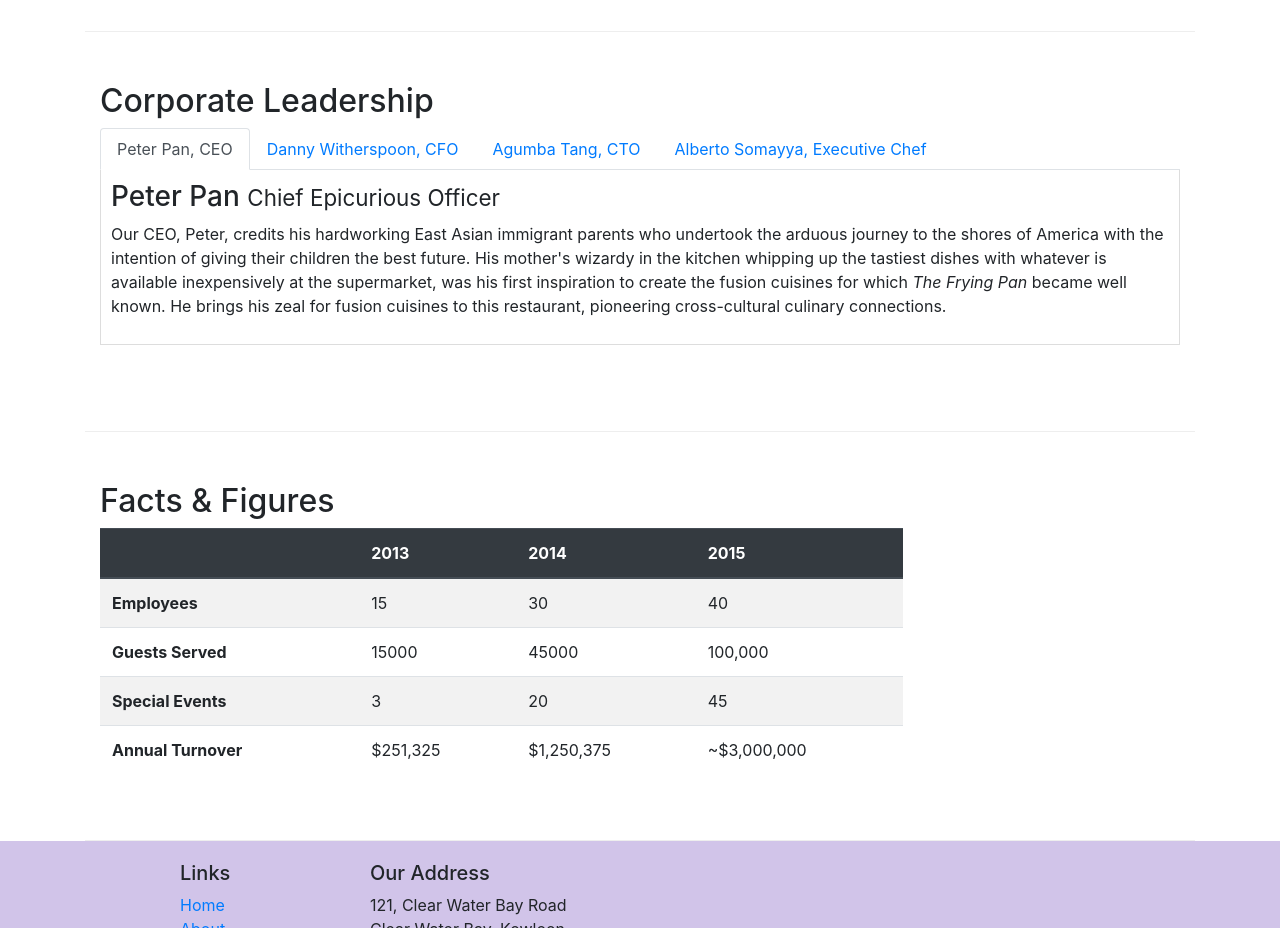
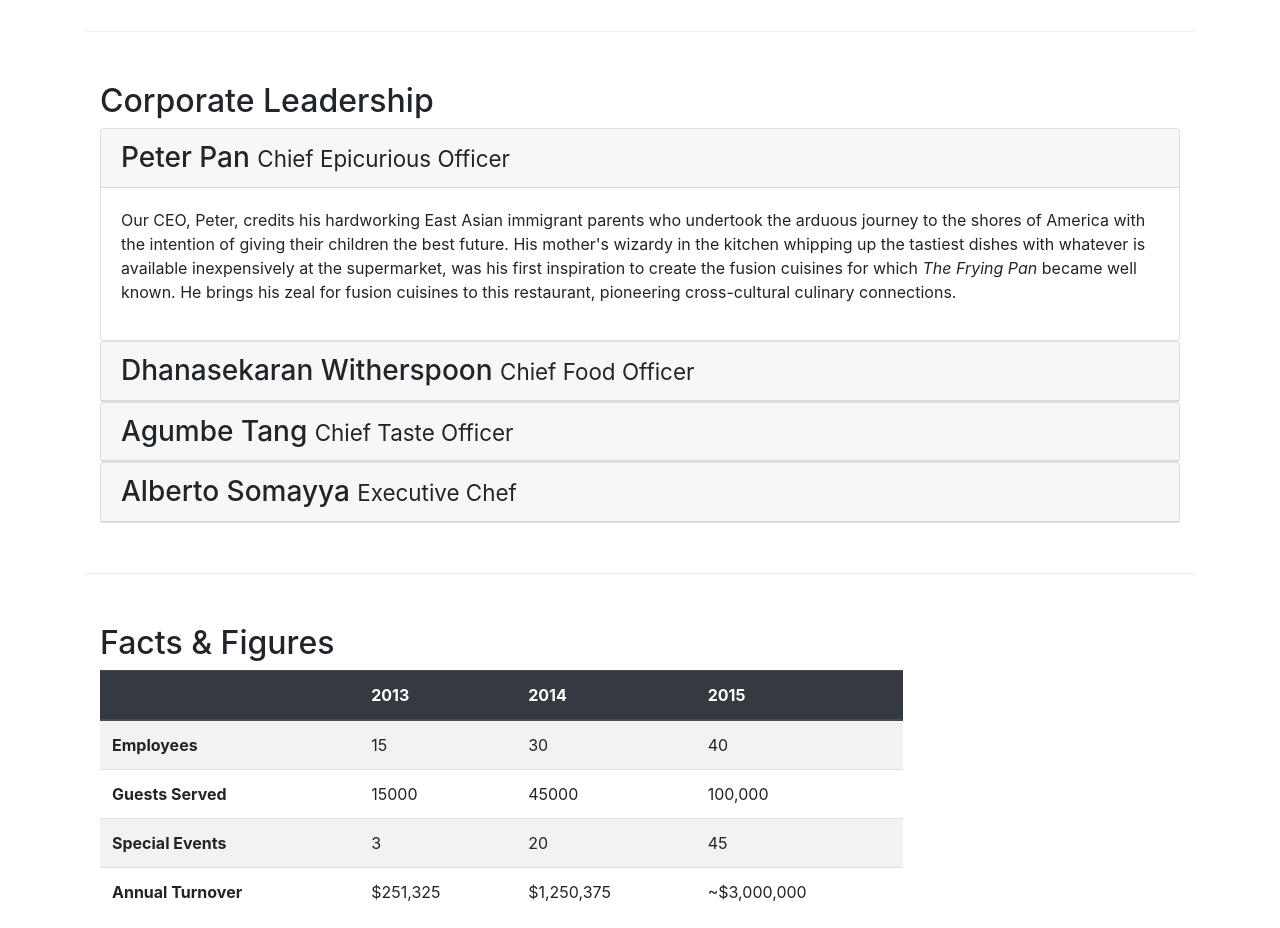
Before and after one commit to AndrewKDavidson/ConFusion, a website: page aboutus.html in a window 1280 px wide. Shown: the part 940-1868 px from the top of the page. Drawn offline with nearby package versions, Linux system fonts and the light colour scheme.

Commit message:
accordion

```diff
--- a/aboutus.html
+++ b/aboutus.html
@@ -98,40 +98,65 @@
             <div class="col-12">
                 <h2>Corporate Leadership</h2>
 
-                <ul class="nav nav-tabs">
-                    <li class="nav-item">
-                        <a class="nav-link active" href="#peter" role="tab" data-toggle="tab">Peter Pan, CEO</a>
-                    </li>
-                    <li class="nav-item">
-                        <a class="nav-link" href="#danny" role="tab" data-toggle="tab">Danny Witherspoon, CFO</a>
-                    </li>
-                    <li class="nav-item">
-                        <a class="nav-link" href="#agumbe" role="tab" data-toggle="tab">Agumba Tang, CTO</a>
-                    </li>
-                    <li class="nav-item">
-                        <a class="nav-link" href="#alberto" role="tab" data-toggle="tab">Alberto Somayya, Executive Chef</a>
-                    </li>
-                </ul>
-
-                <div class="tab-content">
-                    <div role="tabpanel" class="tab-pane fade show active" id="peter">
-                        <h3>Peter Pan <small>Chief Epicurious Officer</small></h3>
-                        <p class="d-none d-sm-block">Our CEO, Peter, credits his hardworking East Asian immigrant parents who undertook the arduous journey to the shores of America with the intention of giving their children the best future. His mother's wizardy in the kitchen whipping up the tastiest dishes with whatever is available inexpensively at the supermarket, was his first inspiration to create the fusion cuisines for which <em>The Frying Pan</em> became well known. He brings his zeal for fusion cuisines to this restaurant, pioneering cross-cultural culinary connections.</p>
+                <div id="accordion">
+                    <div class="card">
+                        <div class="card-header" role="tab" id="peterhead">
+                            <h3 class="mb-0">
+                                <a data-toggle="collapse" data-target="#peter">
+                                    Peter Pan <small>Chief Epicurious Officer</small>
+                                </a>
+                            </h3>
+                        </div>
+                        <div class="collapse show" id="peter" data-parent="#accordion">
+                            <div class="card-body">
+                                <p class="d-none d-sm-block">Our CEO, Peter, credits his hardworking East Asian immigrant parents who undertook the arduous journey to the shores of America with the intention of giving their children the best future. His mother's wizardy in the kitchen whipping up the tastiest dishes with whatever is available inexpensively at the supermarket, was his first inspiration to create the fusion cuisines for which <em>The Frying Pan</em> became well known. He brings his zeal for fusion cuisines to this restaurant, pioneering cross-cultural culinary connections.</p>
+                            </div>
+                        </div>
                     </div>
 
-                    <div role="tabpanel" class="tab-pane fade" id="danny">
-                        <h3>Dhanasekaran Witherspoon <small>Chief Food Officer</small></h3>
-                        <p class="d-none d-sm-block">Our CFO, Danny, as he is affectionately referred to by his colleagues, comes from a long established family tradition in farming and produce. His experiences growing up on a farm in the Australian outback gave him great appreciation for varieties of food sources. As he puts it in his own words, <em>Everything that runs, wins, and everything that stays, pays!</em></p>
+                    <div class="card">
+                        <div class="card-header" role="tab" id="dannyhead">
+                            <h3 class="mb-0">
+                                <a data-toggle="collapse" data-target="#danny">
+                                    Dhanasekaran Witherspoon <small>Chief Food Officer</small></h3>
+                                </a>
+                            </h3>
+                        </div>
+                        <div class="collapse" id="danny" data-parent="#accordion">
+                            <div class="card-body">
+                                <p class="d-none d-sm-block">Our CFO, Danny, as he is affectionately referred to by his colleagues, comes from a long established family tradition in farming and produce. His experiences growing up on a farm in the Australian outback gave him great appreciation for varieties of food sources. As he puts it in his own words, <em>Everything that runs, wins, and everything that stays, pays!</em></p>
+                            </div>
+                        </div>
                     </div>
 
-                    <div role="tabpanel" class="tab-pane fade" id="agumbe">
-                        <h3>Agumbe Tang <small>Chief Taste Officer</small></h3>
-                        <p class="d-none d-sm-block">Blessed with the most discerning gustatory sense, Agumbe, our CTO, personally ensures that every dish that we serve meets his exacting tastes. Our chefs dread the tongue lashing that ensues if their dish does not meet his exacting standards. He lives by his motto, <em>You click only if you survive my lick.</em></p>
+                    <div class="card">
+                        <div class="card-header" role="tab" id="agumbehead">
+                            <h3 class="mb-0">
+                                <a data-toggle="collapse" data-target="#agumbe">
+                                    Agumbe Tang <small>Chief Taste Officer</small>
+                                </a>
+                            </h3>
+                        </div>
+                        <div class="collapse" id="agumbe" data-parent="#accordion">
+                            <div class="card-body">
+                                <p class="d-none d-sm-block">Blessed with the most discerning gustatory sense, Agumbe, our CTO, personally ensures that every dish that we serve meets his exacting tastes. Our chefs dread the tongue lashing that ensues if their dish does not meet his exacting standards. He lives by his motto, <em>You click only if you survive my lick.</em></p>
+                            </div>
+                        </div>
                     </div>
 
-                    <div role="tabpanel" class="tab-pane fade" id="alberto">
-                        <h3>Alberto Somayya <small>Executive Chef</small></h3>
-                        <p class="d-none d-sm-block">Award winning three-star Michelin chef with wide International experience having worked closely with whos-who in the culinary world, he specializes in creating mouthwatering Indo-Italian fusion experiences. He says, <em>Put together the cuisines from the two craziest cultures, and you get a winning hit! Amma Mia!</em></p>
+                    <div class="card">
+                        <div class="card-header" role="tab" id="albertohead">
+                            <h3 class="mb-0">
+                                <a data-toggle="collapse" data-target="#alberto">
+                                    Alberto Somayya <small>Executive Chef</small>
+                                </a>
+                            </h3>
+                        </div>
+                        <div role="tabpanel" class="collapse" id="alberto" data-parent="#accordion">
+                            <div class="card-body">
+                                <p class="d-none d-sm-block">Award winning three-star Michelin chef with wide International experience having worked closely with whos-who in the culinary world, he specializes in creating mouthwatering Indo-Italian fusion experiences. He says, <em>Put together the cuisines from the two craziest cultures, and you get a winning hit! Amma Mia!</em></p>
+                            </div>
+                        </div>
                     </div>
 
                 </div>
```
